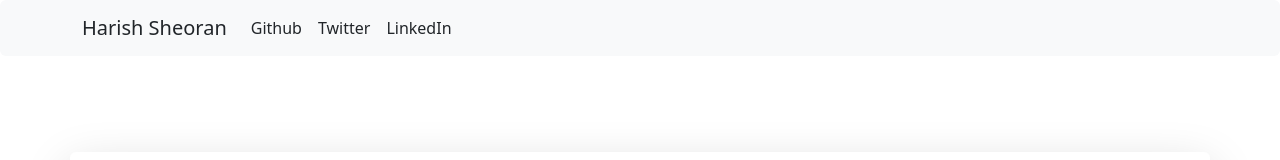
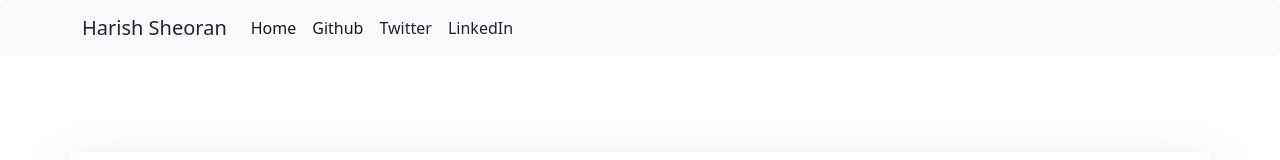
Before and after one commit to harisheoran/mini-projects, a plain HTML site: page weather.html in a window 1280 px wide. Shown: the top 160 px of the page. Drawn offline with nearby package versions, Linux system fonts and the light colour scheme.

Commit message:
Update weather.html

```diff
--- a/weather.html
+++ b/weather.html
@@ -25,11 +25,15 @@
       <div class="collapse navbar-collapse" id="navbarsExample09">
         <ul class="navbar-nav me-auto mb-2 mb-lg-0 ">
           <li class="nav-item">
-            <a class="nav-link active text-dark" aria-current="page" href="https://github.com/sheoranharis"
-              target="_blank">
-              Github
-            </a>
-          </li>
+                        <a class="nav-link active" aria-current="page" href="index.html">
+                            Home
+                        </a>
+                    </li>
+                    <li class="nav-item">
+                        <a class="nav-link active" href="https://github.com/sheoranharis" target="_blank">
+                            Github
+                        </a>
+                    </li>
           <li class="nav-item">
             <a class="nav-link text-dark " href="https://twitter.com/sheoranharis" target="_blank">Twitter</a>
           </li>
```
